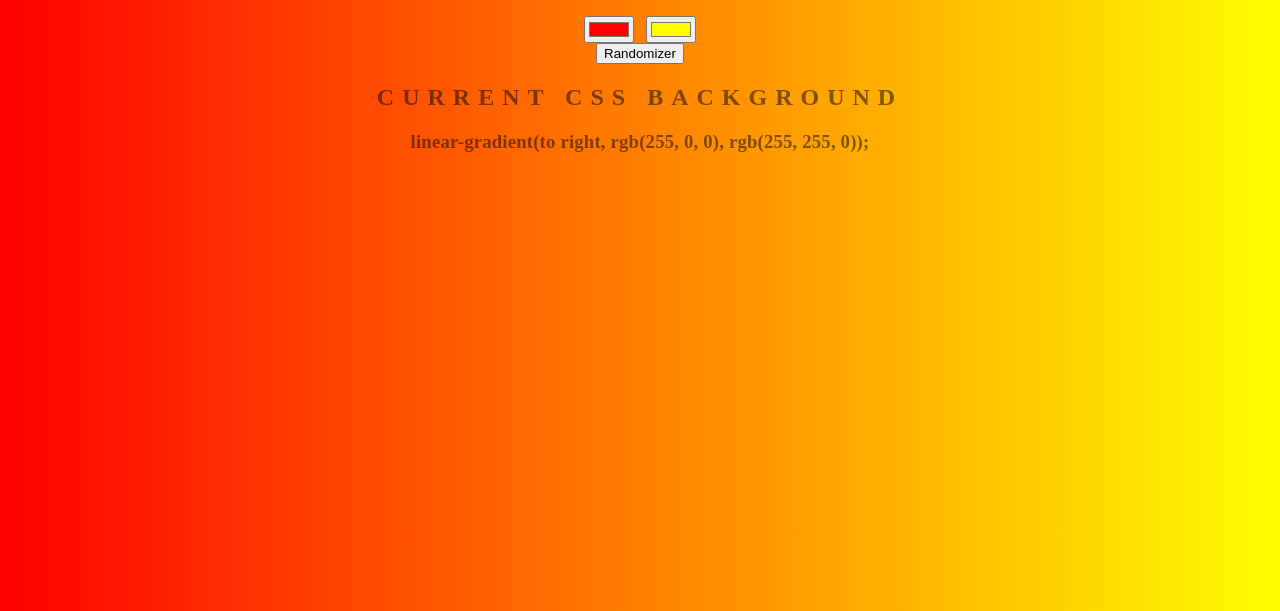
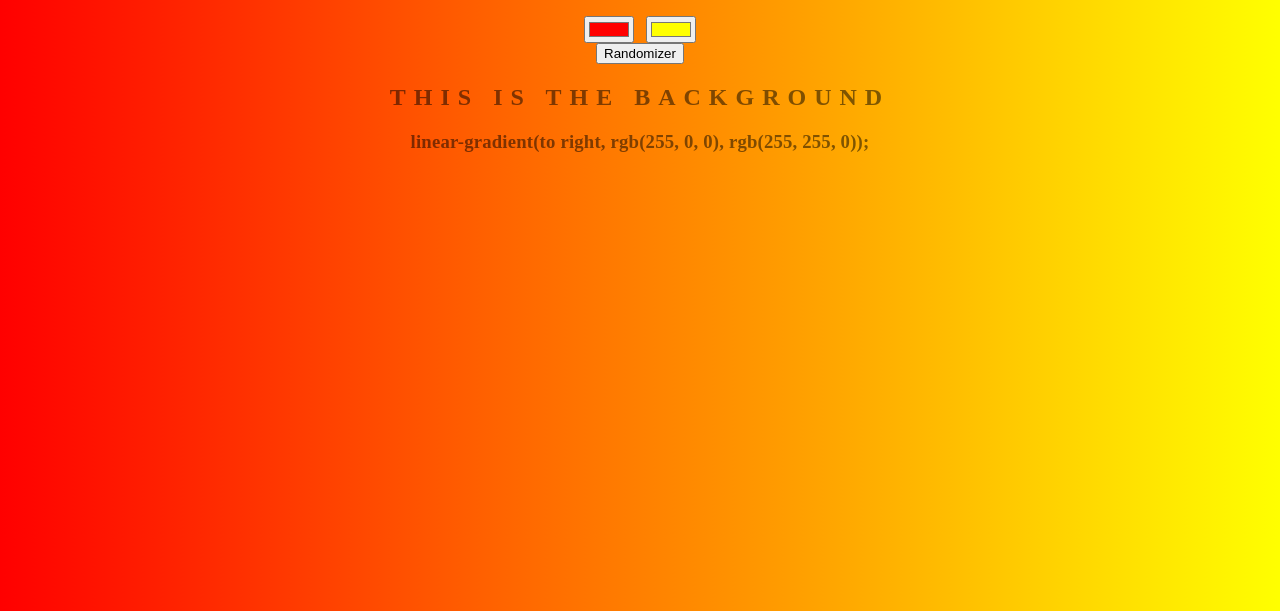
Before and after one commit to Vegitarius/Background-Generator, a plain HTML site: page index.html in a window 1280 px wide. Shown: the part 189-800 px from the top of the page. Drawn offline with Linux system fonts and the light colour scheme.

Commit message:
changing text

```diff
--- a/index.html
+++ b/index.html
@@ -14,7 +14,7 @@
     <input class="color2" type="color" name="color2" value="#ff0000">
   </div>
   <button>Randomizer</button>
-  <h2>Current CSS Background</h2>
+  <h2>This Is The Background</h2>
 
   <h3></h3>
 
```
